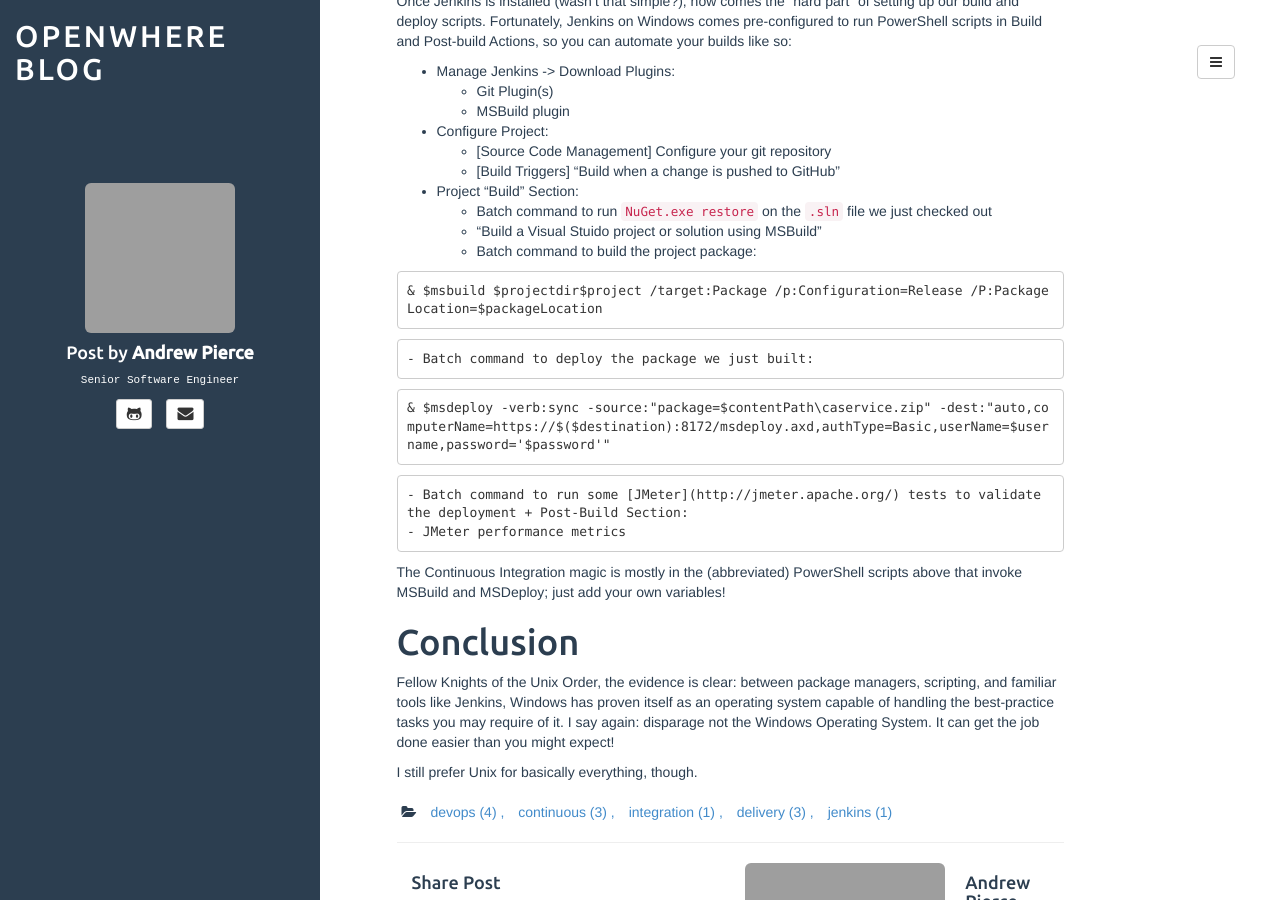
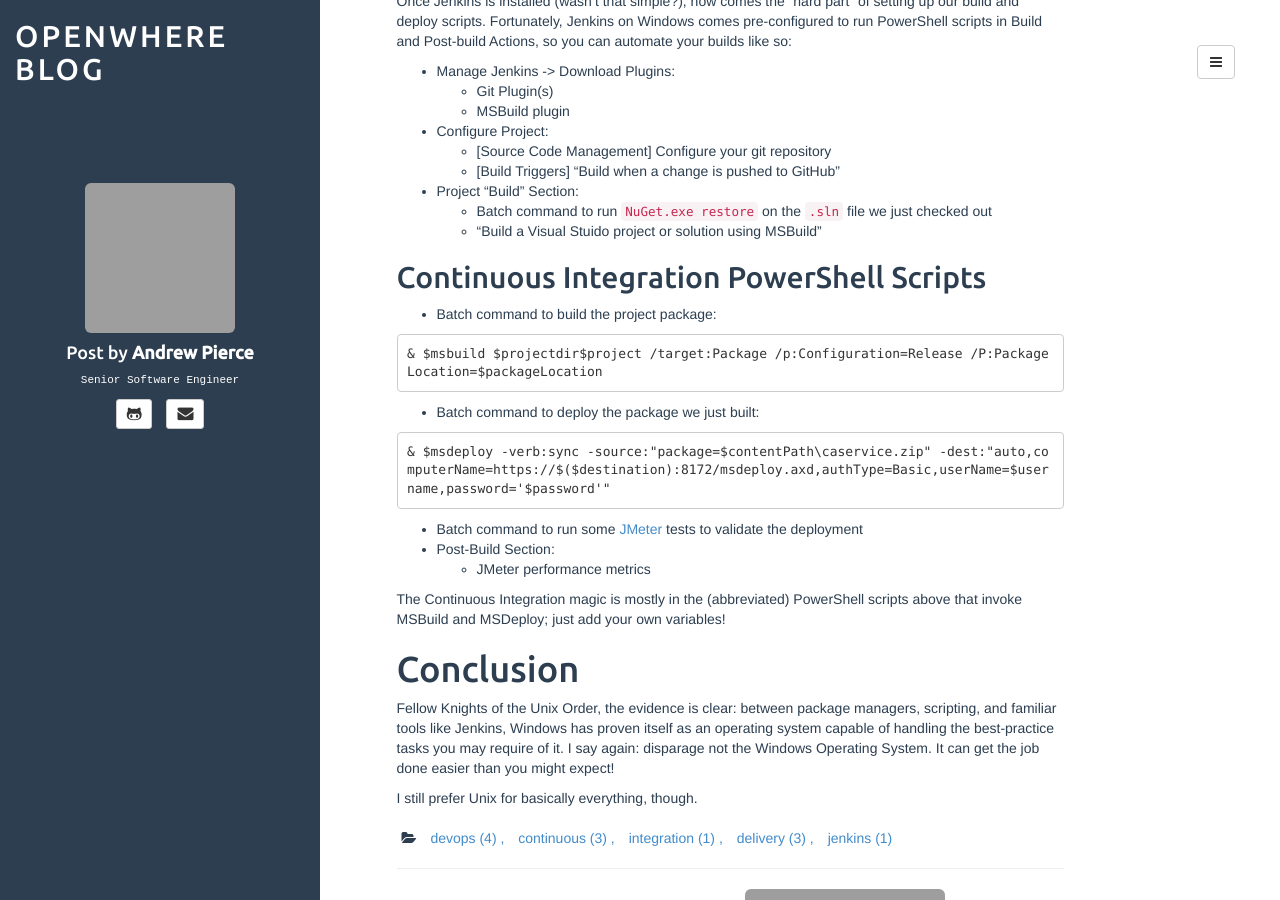
Before and after one commit to OpenWhere/openwhere.github.io, a Jekyll site: the page built from _posts/2014-12-02-windows_ci.md, in a window 1280 px wide and 900 px high, scrolled down 1251 px. Built offline with Jekyll 4.4.1, drawn with Linux system fonts in a browser that asks for light colours; grey boxes are pictures that could not be loaded.

Commit message:
Fix formatting issues with bullet points

````diff
--- a/_posts/2014-12-02-windows_ci.md
+++ b/_posts/2014-12-02-windows_ci.md
@@ -77,18 +77,21 @@ you can automate your builds like so:
 + Project "Build" Section:
     - Batch command to run `NuGet.exe restore` on the `.sln` file we just checked out
     - "Build a Visual Stuido project or solution using MSBuild"
-    - Batch command to build the project package:
+
+## Continuous Integration PowerShell Scripts
++ Batch command to build the project package:
 
 ```
 & $msbuild $projectdir$project /target:Package /p:Configuration=Release /P:PackageLocation=$packageLocation
 ```
-    - Batch command to deploy the package we just built:
+
++ Batch command to deploy the package we just built:
 
 ```
 & $msdeploy -verb:sync -source:"package=$contentPath\caservice.zip" -dest:"auto,computerName=https://$($destination):8172/msdeploy.axd,authType=Basic,userName=$username,password='$password'"
 ```
 
-    - Batch command to run some [JMeter](http://jmeter.apache.org/) tests to validate the deployment
++ Batch command to run some [JMeter](http://jmeter.apache.org/) tests to validate the deployment
 + Post-Build Section:
     - JMeter performance metrics
 
@@ -102,4 +105,4 @@ operating system capable of handling the best-practice tasks you may require of
 it. I say again: disparage not the Windows Operating System. It can get the job
 done easier than you might expect!
 
-<span style='font-size:"0.2em";'>I still prefer Unix for basically everything, though.</span>
+<span style='font size:"0.2em";'>I still prefer Unix for basically everything, though.</span>
````
